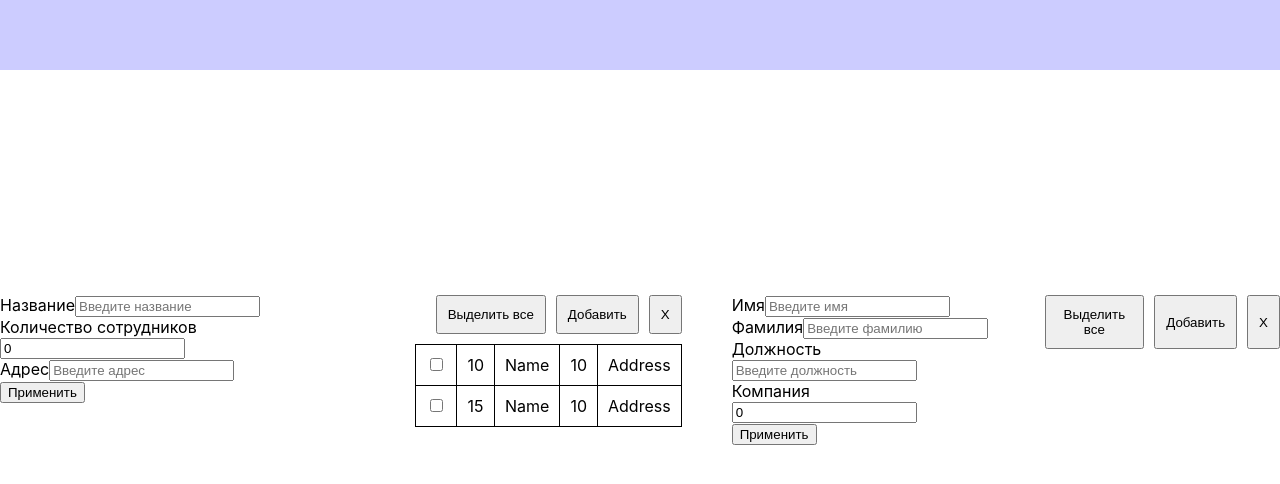
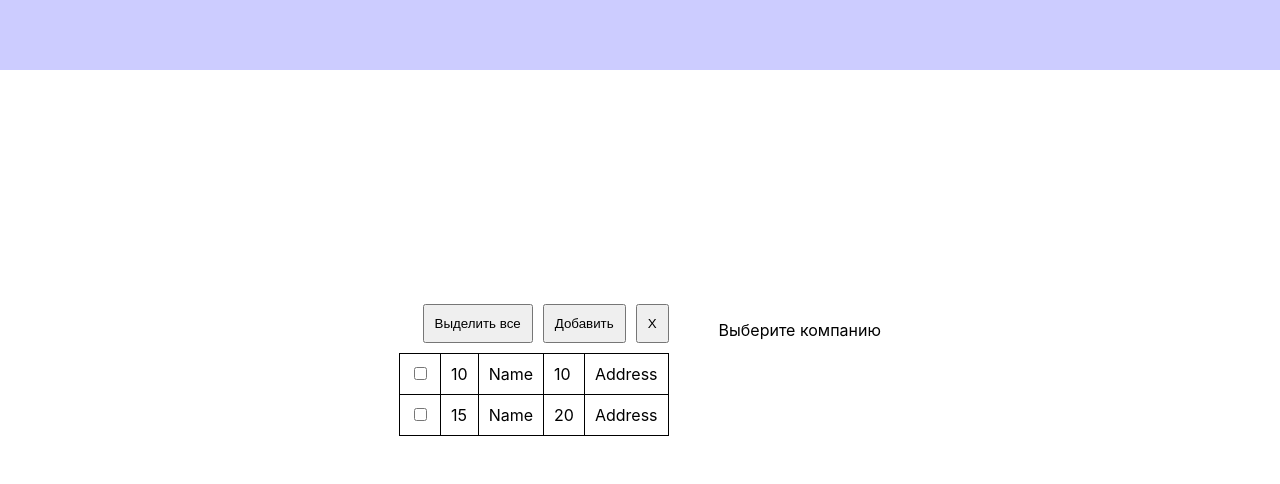
Before and after one commit to DKosVd/table, a React (Create React App) app: page / in a window 1280 px wide. Shown: the top 484 px of the page. Built offline with nearby package versions, Linux system fonts and the light colour scheme.

Commit message:
add edit/add/delete form

```diff
--- a/src/app-state/Company/company.ts
+++ b/src/app-state/Company/company.ts
@@ -4,7 +4,8 @@ import { ChoosenItems, Company } from "../../types";
 
 export type CompanyState = {
     items: Company[],
-    selectedCompanies: ChoosenItems
+    selectedCompanies: ChoosenItems,
+    status: string
 }
 
 const setCompanies: CaseReducer<CompanyState, PayloadAction<Company[]>> = (state, action) => {
@@ -13,9 +14,11 @@ const setCompanies: CaseReducer<CompanyState, PayloadAction<Company[]>> = (state
 
 const deleteEmployees: CaseReducer<CompanyState, PayloadAction<{items: ChoosenItems, id: number}>> = (state, action) => {
     const countEmployees = Object.entries(action.payload.items).filter( ([_, value]) => value ).length;
+    console.log(action.payload)
     state.items = state.items.map(company => {
         if(company.id === action.payload.id) {
             const newCountEmployes = company.countEmployee - countEmployees;
+
             if(newCountEmployes >= 0) {
                 return {
                     ...company,
@@ -27,8 +30,22 @@ const deleteEmployees: CaseReducer<CompanyState, PayloadAction<{items: ChoosenIt
     })
 }
 
+const addNewEmployee:CaseReducer<CompanyState, PayloadAction<number>> = (state, action) => {
+    const item = state.items.find( item => item.id === action.payload);
+    if(item) {
+        item.countEmployee++
+    }
+    ;
+}
+
 const deleteCompanies: CaseReducer<CompanyState, PayloadAction<ChoosenItems>> = (state, action) => {
-    state.items = state.items.filter( item => !action.payload[item.id])
+    state.items = state.items.filter( item => {
+        if(action.payload[item.id]) {
+            delete state.selectedCompanies[item.id]
+            return false;
+        }
+        return true
+    })
 }
 
 const setSelectedCompanies: CaseReducer<CompanyState, PayloadAction<ChoosenItems | number>> = (state, action) => {
@@ -39,10 +56,32 @@ const setSelectedCompanies: CaseReducer<CompanyState, PayloadAction<ChoosenItems
     }
 }
 
+const setStatus: CaseReducer<CompanyState, PayloadAction<string>> = (state, action) => {
+    state.status = action.payload;
+}
+
+const addCompany: CaseReducer<CompanyState, PayloadAction<Company>> = (state, action) => {
+    const company = action.payload;
+    company.id = +new Date();
+    state.items.push(company)
+}
+
+const editCompany: CaseReducer<CompanyState, PayloadAction<Company>> = (state, action) => {
+    state.items = state.items.map(item => {
+        if(item.id === action.payload.id) {
+            return {
+                ...action.payload
+            }
+        }
+        return item
+    })
+}
+
 
 const initialState: CompanyState = {
     items: [],
-    selectedCompanies: {}
+    selectedCompanies: {},
+    status: ""
 }
 
 const companySlice = createSlice({
@@ -52,12 +91,16 @@ const companySlice = createSlice({
         setCompaniesAction: setCompanies,
         deleteCompaniesAction: deleteCompanies,
         setSelectedCompaniesAction: setSelectedCompanies,
-        deleteEmployeesAction: deleteEmployees
+        deleteEmployeesAction: deleteEmployees,
+        setStatusAction: setStatus,
+        addCompanyAction: addCompany,
+        editCompanyAction: editCompany,
+        addNewEmployeeAction: addNewEmployee
     }
 });
 
 export const { actions, reducer } = companySlice;
 
-export const { setCompaniesAction, deleteCompaniesAction, setSelectedCompaniesAction, deleteEmployeesAction } = actions;
+export const { addNewEmployeeAction, setStatusAction, setCompaniesAction, deleteCompaniesAction, setSelectedCompaniesAction, deleteEmployeesAction, addCompanyAction, editCompanyAction } = actions;
 
 export default companySlice;
--- a/src/app-state/Company/selector.ts
+++ b/src/app-state/Company/selector.ts
@@ -4,10 +4,13 @@ import { RootState } from '../store';
 
 const selectCompanies = (state: RootState) => state.companies;
 
+export const isAddSelect = createSelector([selectCompanies], (company) => company.status === 'add');
 export const selectCompaniesItems = createSelector([selectCompanies], (company) => company.items);
 export const selectSelectedCompanies = createSelector([selectCompanies], (company) => company.selectedCompanies);
 export const selectCurrentCompany = createSelector([selectCompanies], (company) => {
     const currentCompany = Object.entries(company.selectedCompanies).filter(([_, value]) => value );
-    if(currentCompany.length === 1) return currentCompany.pop();
-    return [];
+    if(currentCompany.length === 1) {
+        return company.items.filter(item => item.id === +currentCompany[0][0])
+    };
+    return false;
 })
--- a/src/app-state/Employees/employees.ts
+++ b/src/app-state/Employees/employees.ts
@@ -9,13 +9,15 @@ import { ChoosenItems, Employee } from "../../types";
 export type EmployeesState = {
     items: Employee[],
     itemsById: Employee[],
-    selectedEmployees: ChoosenItems
+    selectedEmployees: ChoosenItems,
+    status: string
 }
 
 const initialState:EmployeesState = {
     items: employeesData,
     itemsById: [],
-    selectedEmployees: {}
+    selectedEmployees: {},
+    status: ""
 }
 
 
@@ -25,7 +27,13 @@ const setEmployeesByCompanyId: CaseReducer<EmployeesState, PayloadAction<number>
 
 
 const deleteEmployees:CaseReducer<EmployeesState, PayloadAction<ChoosenItems>> = (state, action) => {
-    state.items = state.items.filter(employe => !action.payload[employe.id])
+    state.items = state.items.filter(employe => {
+        if(action.payload[employe.id]) {
+            delete state.selectedEmployees[employe.id]
+            return false;
+        }
+        return true
+    })
 }
 
 const setSelectedEmployees: CaseReducer<EmployeesState, PayloadAction<ChoosenItems | number>> = (state, action) => {
@@ -36,6 +44,44 @@ const setSelectedEmployees: CaseReducer<EmployeesState, PayloadAction<ChoosenIte
     }
 }
 
+const setStatus: CaseReducer<EmployeesState, PayloadAction<string>> = (state, action) => {
+    state.status = action.payload;
+}
+
+const addEmployee: CaseReducer<EmployeesState, PayloadAction<Employee>> = (state, action) => {
+    const id = +new Date();
+    state.items.push({
+        ...action.payload,
+        id
+    })
+    state.itemsById.push({
+        ...action.payload,
+        id
+    })
+}
+
+const editEmployee:CaseReducer<EmployeesState, PayloadAction<Employee>> = (state, action) => {
+    state.items = state.items.map(item => {
+        console.log(action.payload)
+        if(item.id === action.payload.id) {
+            return {
+                ...action.payload
+            }
+        }
+        return item
+    })
+
+    state.itemsById = state.itemsById.map(item => {
+        console.log(action.payload)
+        if(item.id === action.payload.id) {
+            return {
+                ...action.payload
+            }
+        }
+        return item
+    })
+}
+
 
 const EmployeesSlice = createSlice({
     name: 'employees',
@@ -43,12 +89,15 @@ const EmployeesSlice = createSlice({
     reducers: {
         setSelectedEmployeesAction: setSelectedEmployees,
         deleteEmployeeAction: deleteEmployees,
-        setEmployeesByCompanyIdAction: setEmployeesByCompanyId
+        setEmployeesByCompanyIdAction: setEmployeesByCompanyId,
+        setStatusEmployeeAction: setStatus,
+        addEmployeeAction: addEmployee,
+        editEmployeeAction: editEmployee
     },
 })
 
 export const { actions, reducer } = EmployeesSlice;
 
-export const { setSelectedEmployeesAction, deleteEmployeeAction, setEmployeesByCompanyIdAction } = actions;
+export const { editEmployeeAction, addEmployeeAction, setStatusEmployeeAction, setSelectedEmployeesAction, deleteEmployeeAction, setEmployeesByCompanyIdAction } = actions;
 
 export default EmployeesSlice;
--- a/src/app-state/Employees/selector.ts
+++ b/src/app-state/Employees/selector.ts
@@ -5,4 +5,12 @@ import { RootState } from '../store';
 const selectEmployees = (state: RootState) => state.employees;
 
 export const selectEmployesByIdCompany = createSelector([selectEmployees], (employee) => employee.itemsById);
+export const isAddEmployee = createSelector([selectEmployees], (employe) => employe.status === 'add')
 export const selectSelectedEmployees = createSelector([selectEmployees], (employee) => employee.selectedEmployees)
+export const selectCurrentEmployee = createSelector([selectEmployees], (employee) => {
+    const currentEmploye = Object.entries(employee.selectedEmployees).filter(([_, value]) => value );
+    if(currentEmploye.length === 1) {
+        return employee.items.filter(item => item.id === +currentEmploye[0][0])
+    };
+    return false;
+})
--- a/src/components/Form/Form.tsx
+++ b/src/components/Form/Form.tsx
@@ -1,6 +1,6 @@
 import React, { createContext, useCallback, useContext, useState } from 'react';
 
-type stateForm = {
+export type stateForm = {
     id: number;
     name: string;
     countEmployee?: number;
--- a/src/mock/companies.ts
+++ b/src/mock/companies.ts
@@ -10,7 +10,7 @@ export const companiesData:Company[] = [
     {
         id: 15,
         name: 'Name',
-        countEmployee: 10,
+        countEmployee: 20,
         address: 'Address'
     },
 ];
--- a/src/pages/Main/components/WrapperWithTable.tsx
+++ b/src/pages/Main/components/WrapperWithTable.tsx
@@ -1,14 +1,16 @@
-import React, { useCallback, useEffect } from 'react';
+import React, { useCallback, useEffect, useState } from 'react';
+import { useDispatch } from 'react-redux';
 import { useSelector } from 'react-redux';
 import styled from 'styled-components';
-import { deleteCompaniesAction, deleteEmployeesAction, setCompaniesAction, setSelectedCompaniesAction } from '../../../app-state/Company/company';
-import { selectCompaniesItems, selectCurrentCompany, selectSelectedCompanies } from '../../../app-state/Company/selector';
-import { deleteEmployeeAction, setEmployeesByCompanyIdAction, setSelectedEmployeesAction } from '../../../app-state/Employees/employees';
-import { selectEmployesByIdCompany, selectSelectedEmployees } from '../../../app-state/Employees/selector';
+import { addCompanyAction, addNewEmployeeAction, deleteCompaniesAction, deleteEmployeesAction, editCompanyAction, setCompaniesAction, setSelectedCompaniesAction, setStatusAction } from '../../../app-state/Company/company';
+import { isAddSelect, selectCompaniesItems, selectCurrentCompany, selectSelectedCompanies } from '../../../app-state/Company/selector';
+import { addEmployeeAction, deleteEmployeeAction, editEmployeeAction, setEmployeesByCompanyIdAction, setSelectedEmployeesAction, setStatusEmployeeAction } from '../../../app-state/Employees/employees';
+import { isAddEmployee, selectCurrentEmployee, selectEmployesByIdCompany, selectSelectedEmployees } from '../../../app-state/Employees/selector';
 import { useAppDispatch } from '../../../app-state/hooks';
-import { Form, FormInput } from '../../../components/Form/Form';
+import { Form, FormInput, stateForm } from '../../../components/Form/Form';
 import { Table } from '../../../components/Table/Table';
 import { companiesData } from '../../../mock/companies';
+import { Company, Employee } from '../../../types';
 import selectedAllElements from '../../../utils/prepareSelectedCompanies';
 
 
@@ -18,31 +20,31 @@ const WrapperForTable = styled.div`
 `;
 
 
+
 const TableEmployees = () => {
     const dispatch = useAppDispatch();
     const idCompany = useSelector(selectCurrentCompany);
     const employees = useSelector(selectEmployesByIdCompany);
     const selectedEmployees = useSelector(selectSelectedEmployees)
-
     useEffect( () => {
-        if(idCompany) {
-            const id = +idCompany[0];
+        if(idCompany && idCompany[0]) {
+            const id = idCompany[0].id;
             dispatch(setEmployeesByCompanyIdAction(id))
         }
     }, [dispatch, idCompany])
 
     const handlerDelete = (event: MouseEvent) => {
-        if(idCompany) {
+        if(idCompany && idCompany[0]) {
             dispatch(deleteEmployeesAction({
                 items: selectedEmployees,
-                id: +idCompany[0]
+                id: +idCompany[0].id
             }))
             dispatch(deleteEmployeeAction(selectedEmployees))
         }
     }
 
-    const handlerAdd = (event: MouseEvent) => {
-
+    const handlerAdd = () => {
+        dispatch(setStatusEmployeeAction('add'))
     }
 
     const handlerPick = useCallback((idx: number) => {
@@ -66,6 +68,7 @@ const TableCompanies = () => {
     const dispatch = useAppDispatch();
     const companies = useSelector(selectCompaniesItems);
     const selectedCompanies = useSelector(selectSelectedCompanies);
+    const isEdit = useSelector(selectCurrentCompany);
 
     useEffect( () => {
         dispatch(setCompaniesAction(companiesData))
@@ -78,7 +81,9 @@ const TableCompanies = () => {
 
 
     const handlerAdd = (event: Event) => {
-        console.log('TableCompanies add')
+        if(!isEdit) {
+            dispatch(setStatusAction('add'));
+        }
     }
 
     const handlerPick = useCallback((idx: number) => {
@@ -86,7 +91,6 @@ const TableCompanies = () => {
     }, [])
 
     const handlerPickAll = () => {
-        console.log(selectedCompanies)
         dispatch(setSelectedCompaniesAction(selectedAllElements(companies)))
     }
 
@@ -102,30 +106,71 @@ const TableCompanies = () => {
 }
 
 const FormCompanies = () => {
-    const apply = (data: any) => {
-        console.log(data)
+    const isEdit = useSelector(selectCurrentCompany)
+    const isAdd = useSelector(isAddSelect)
+
+    if(isEdit) return <FormCompaniesEdit state={isEdit[0]}/>
+    if(isAdd) return <FormCompaniesAdd/>
+    return null
+}
+
+const FormCompaniesEdit = ({state}:any ) => {
+    const dispatch = useAppDispatch();
+
+    const apply = (data: stateForm) => {
+        if(!data.name || !data.address) return
+        dispatch(editCompanyAction(data as Company));
     }
 
-    return (
-        <Form apply={apply} initialState={{
-            id: 0,
-            name: '',
-            countEmployee: 0,
-            address: ''
-        }}>
+    if(state.id) {
+        return (<Form apply={apply} initialState={state}>
             <FormInput type={'text'} label={'Название'} id={'name'} placeholder={'Введите название'} isRequired={false} isReadonly={false}/>
             <FormInput  type={'number'} label={'Количество сотрудников'} id={'countEmployee'} placeholder={''} isRequired={false} isReadonly={true}/>
             <FormInput  type={'text'} label={'Адрес'} id={'address'} placeholder={'Введите адрес'} isRequired={true} isReadonly={false}/>
-        </Form>
-    )
+        </Form>)
+    }
+    return null
+
+}
+
+const FormCompaniesAdd = () => {
+    const dispatch = useAppDispatch();
+
+    const apply = (data: stateForm) => {
+        if(!data.name || !data.address) return
+        dispatch(addCompanyAction(data as Company));
+    }
+    return (<Form apply={apply} initialState={{
+        id: 0,
+        name: '',
+        countEmployee: 0,
+        address: ''
+    }}>
+        <FormInput type={'text'} label={'Название'} id={'name'} placeholder={'Введите название'} isRequired={false} isReadonly={false}/>
+        <FormInput  type={'number'} label={'Количество сотрудников'} id={'countEmployee'} placeholder={''} isRequired={false} isReadonly={true}/>
+        <FormInput  type={'text'} label={'Адрес'} id={'address'} placeholder={'Введите адрес'} isRequired={true} isReadonly={false}/>
+    </Form>)
 }
 
 
 const FormEmployees = () => {
+    const isEdit = useSelector(selectCurrentEmployee);
+    const isAdd = useSelector(isAddEmployee)
+
+    if(isEdit) return <FormEmployeesEdit state={isEdit[0]}/>
+    if(isAdd) return <FormEmployeesAdd/>
+    return null
+}
+
+const FormEmployeesAdd = () => {
+    const dispatch = useDispatch();
+    const idCompany = useSelector(selectCurrentCompany);
     const apply = (data: any) => {
-        console.log(data)
+        if(idCompany && idCompany[0]) {
+            dispatch(addEmployeeAction({...data, companyId: idCompany[0].id}))
+            dispatch(addNewEmployeeAction(idCompany[0].id))
+        }
     }
-
     return (
         <Form apply={apply} initialState={{
             id: 0,
@@ -137,11 +182,25 @@ const FormEmployees = () => {
             <FormInput type={'text'} label={'Имя'} id={'name'} placeholder={'Введите имя'} isRequired={false} isReadonly={false}/>
             <FormInput  type={'text'} label={'Фамилия'} id={'surname'} placeholder={'Введите фамилию'} isRequired={false} isReadonly={false}/>
             <FormInput  type={'text'} label={'Должность'} id={'position'} placeholder={'Введите должность'} isRequired={true} isReadonly={false}/>
-            <FormInput  type={'number'} label={'Компания'} id={'companyId'} placeholder={'Введите id компании'} isRequired={true} isReadonly={false}/>
         </Form>
     )
 }
 
+
+const FormEmployeesEdit = ({state}: any) => {
+    const dispatch = useDispatch();
+    const apply = (data: any) => {
+        console.log(data)
+        dispatch(editEmployeeAction(data as Employee))
+    }
+    return (
+        <Form apply={apply} initialState={state}>
+            <FormInput type={'text'} label={'Имя'} id={'name'} placeholder={'Введите имя'} isRequired={false} isReadonly={false}/>
+            <FormInput  type={'text'} label={'Фамилия'} id={'surname'} placeholder={'Введите фамилию'} isRequired={false} isReadonly={false}/>
+            <FormInput  type={'text'} label={'Должность'} id={'position'} placeholder={'Введите должность'} isRequired={true} isReadonly={false}/>
+        </Form>
+    )
+}
 
 export const WrapperWithTable = () => {
     return (
```
